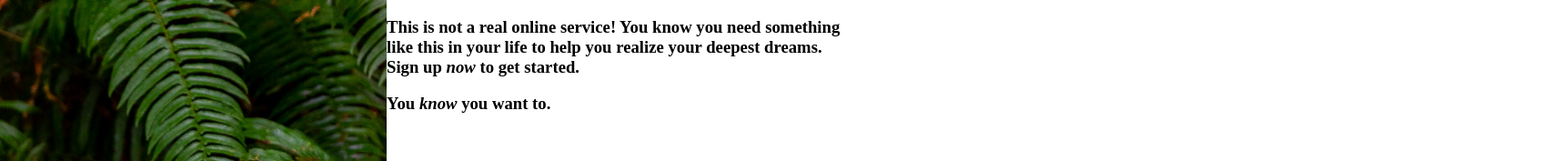
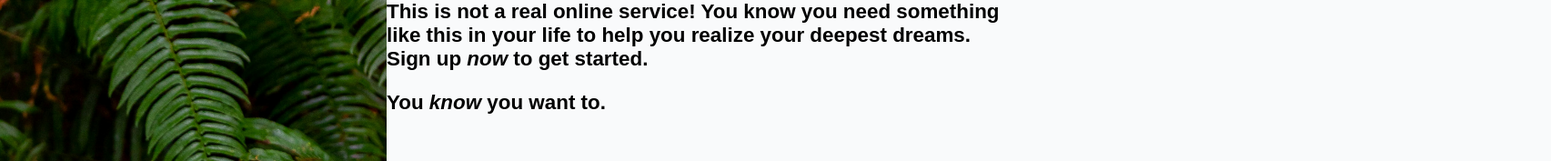
Before and after one commit to jt00721/sign-up-form, a plain HTML site: page index.html in a window 1280 px wide. Shown: the top 177 px of the page at 91% size, 1705 px wide, since content can reach past the window. Drawn offline with Linux system fonts and the light colour scheme.

Commit message:
Add CSS to position form header text and description

```diff
--- a/styles.css
+++ b/styles.css
@@ -45,3 +45,18 @@ body {
     font-family: Norse;
     color: white;
 }
+
+.form-header {
+    height: 300px;
+    width: 100vw;
+    background-color: #f9fafb;
+}
+
+.form-header h3 {
+    font-family: Arial, Helvetica, sans-serif;
+    font-size: 1.4em;
+}
+
+.description {
+    margin-top: 0;
+}
```
